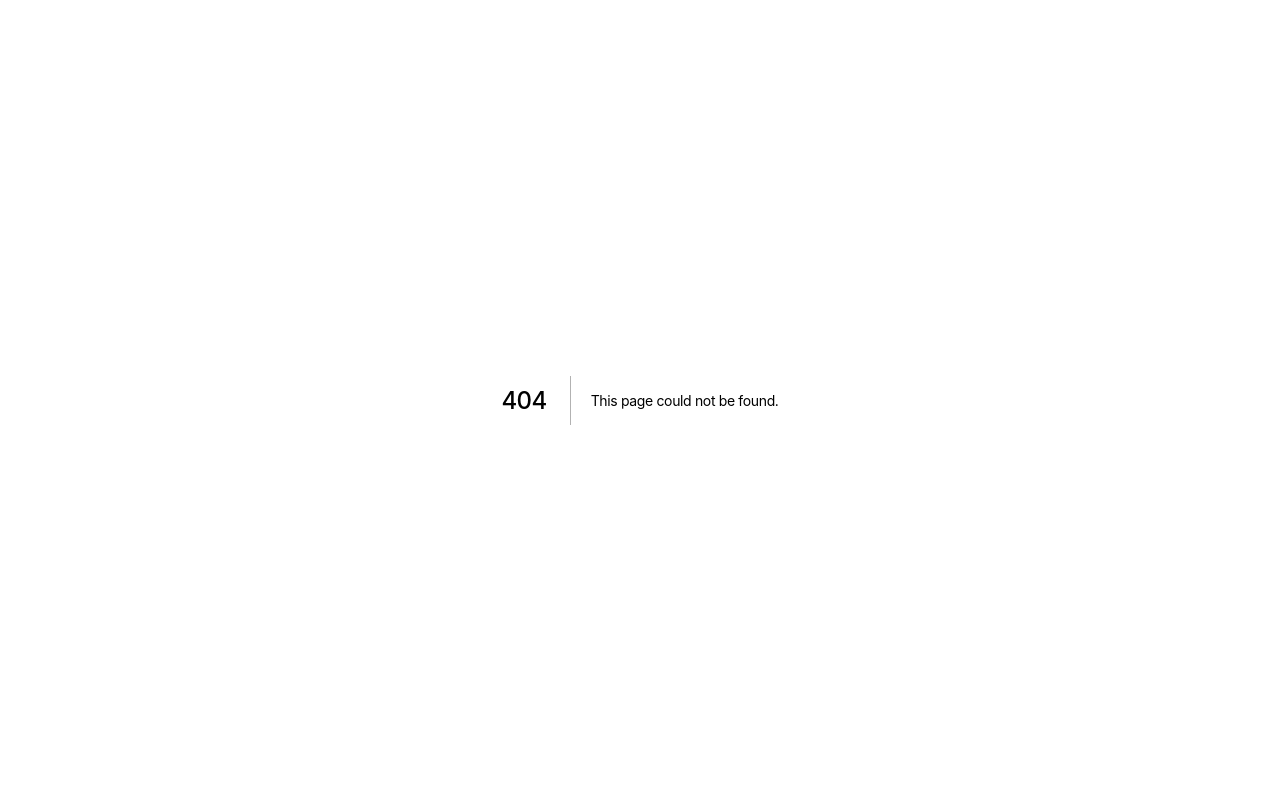
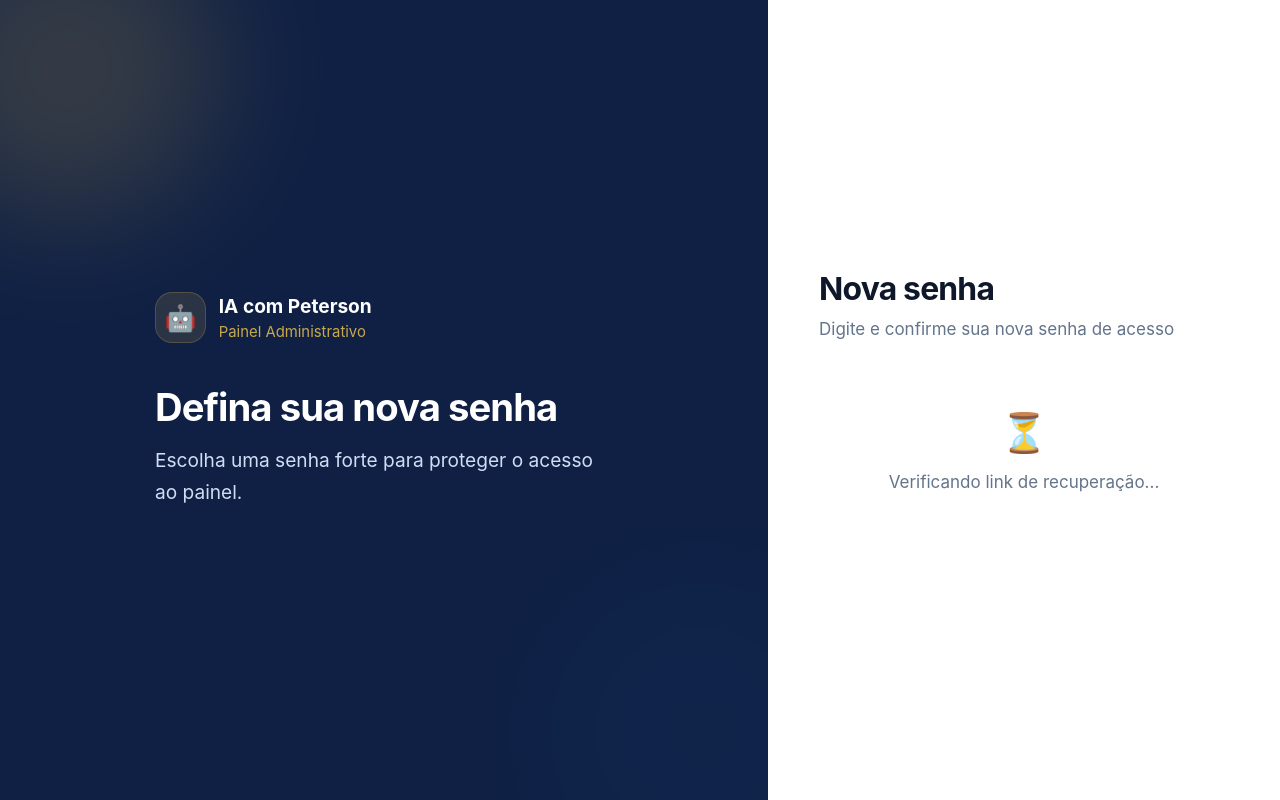
Before and after one commit to petersonoliveira14-debug/iacompeterson-crm, a Next.js app in the folder frontend/: page /auth/reset-password in a window 1280 px wide. Before the commit this address had no page. Built offline with nearby package versions, Linux system fonts and the light colour scheme; no server answers; a web font is replaced by a local one.

Commit message:
feat: página de reset de senha (/auth/reset-password) para recovery email do Supabase

```diff
--- /dev/null
+++ b/frontend/app/auth/reset-password/page.tsx
@@ -0,0 +1,157 @@
+"use client";
+
+import { useState, useEffect } from "react";
+import { useRouter } from "next/navigation";
+import { Eye, EyeOff } from "lucide-react";
+import { supabase } from "@/lib/supabase";
+import toast from "react-hot-toast";
+
+export default function ResetPasswordPage() {
+  const router = useRouter();
+  const [password, setPassword] = useState("");
+  const [confirm, setConfirm] = useState("");
+  const [showPassword, setShowPassword] = useState(false);
+  const [loading, setLoading] = useState(false);
+  const [ready, setReady] = useState(false);
+
+  useEffect(() => {
+    // Supabase coloca o access_token no hash da URL após o click no email
+    // Ex: /auth/reset-password#access_token=...&type=recovery
+    const hash = window.location.hash;
+    if (hash && hash.includes("type=recovery")) {
+      // O Supabase JS detecta o token do hash automaticamente na sessão
+      supabase.auth.getSession().then(({ data: { session } }) => {
+        if (session) {
+          setReady(true);
+        } else {
+          toast.error("Link expirado ou inválido. Solicite um novo.");
+        }
+      });
+    } else {
+      // Tentar pegar a sessão de qualquer forma (PKCE flow)
+      supabase.auth.getSession().then(({ data: { session } }) => {
+        if (session) {
+          setReady(true);
+        } else {
+          toast.error("Acesse via link do e-mail de recuperação.");
+        }
+      });
+    }
+  }, []);
+
+  const handleReset = async (e: React.FormEvent) => {
+    e.preventDefault();
+    if (password.length < 6) {
+      toast.error("A senha deve ter pelo menos 6 caracteres.");
+      return;
+    }
+    if (password !== confirm) {
+      toast.error("As senhas não coincidem.");
+      return;
+    }
+    setLoading(true);
+    try {
+      const { error } = await supabase.auth.updateUser({ password });
+      if (error) throw error;
+      toast.success("Senha definida com sucesso!");
+      setTimeout(() => router.push("/admin/login"), 1500);
+    } catch (err: any) {
+      toast.error(err?.message || "Erro ao definir senha.");
+    } finally {
+      setLoading(false);
+    }
+  };
+
+  return (
+    <div className="flex min-h-screen">
+      {/* Branding */}
+      <div
+        className="hidden lg:flex w-[60%] min-h-screen flex-col relative overflow-hidden"
+        style={{ background: "#0f2044" }}
+      >
+        <div className="absolute -top-20 -left-20 w-72 h-72 rounded-full opacity-20 blur-3xl" style={{ background: "#c9a84c" }} />
+        <div className="absolute -bottom-20 -right-20 w-72 h-72 rounded-full opacity-20 blur-3xl" style={{ background: "#163566" }} />
+        <div className="relative z-10 flex flex-col justify-center flex-1 px-12 max-w-[560px] mx-auto">
+          <div className="flex items-center gap-3 mb-10">
+            <div
+              className="w-12 h-12 rounded-2xl flex items-center justify-center text-2xl"
+              style={{ background: "rgba(201,168,76,0.15)", border: "1px solid rgba(201,168,76,0.25)" }}
+            >
+              🤖
+            </div>
+            <div>
+              <p className="text-white font-bold text-lg">IA com Peterson</p>
+              <p className="text-sm" style={{ color: "#c9a84c" }}>Painel Administrativo</p>
+            </div>
+          </div>
+          <h2 className="text-white font-bold text-4xl mb-4">
+            Defina sua nova senha
+          </h2>
+          <p className="text-lg leading-relaxed" style={{ color: "#d0def4" }}>
+            Escolha uma senha forte para proteger o acesso ao painel.
+          </p>
+        </div>
+      </div>
+
+      {/* Form */}
+      <div className="flex-1 flex flex-col justify-center px-6 py-12 lg:px-12 bg-white">
+        <div className="w-full max-w-[448px] mx-auto">
+          <div className="mb-8">
+            <h1 className="text-3xl text-slate-900 mb-2">Nova senha</h1>
+            <p className="text-base text-slate-500">Digite e confirme sua nova senha de acesso</p>
+          </div>
+
+          {ready ? (
+            <form onSubmit={handleReset} className="space-y-4">
+              <div>
+                <label className="block text-base font-medium text-slate-700 mb-1.5">Nova senha</label>
+                <div className="relative">
+                  <input
+                    type={showPassword ? "text" : "password"}
+                    className="input-field pr-12"
+                    placeholder="Mínimo 6 caracteres"
+                    value={password}
+                    onChange={e => setPassword(e.target.value)}
+                    required
+                    autoFocus
+                  />
+                  <button
+                    type="button"
+                    onClick={() => setShowPassword(v => !v)}
+                    className="absolute right-3 top-1/2 -translate-y-1/2 text-slate-400 hover:text-slate-600 transition-colors"
+                    tabIndex={-1}
+                  >
+                    {showPassword ? <EyeOff size={18} /> : <Eye size={18} />}
+                  </button>
+                </div>
+              </div>
+              <div>
+                <label className="block text-base font-medium text-slate-700 mb-1.5">Confirmar senha</label>
+                <input
+                  type={showPassword ? "text" : "password"}
+                  className="input-field"
+                  placeholder="Repita a senha"
+                  value={confirm}
+                  onChange={e => setConfirm(e.target.value)}
+                  required
+                />
+              </div>
+              <button
+                type="submit"
+                disabled={loading}
+                className="btn-primary w-full text-base py-4 mt-2 disabled:opacity-70"
+              >
+                {loading ? "Salvando..." : "Definir senha →"}
+              </button>
+            </form>
+          ) : (
+            <div className="text-center py-8">
+              <div className="text-4xl mb-4">⏳</div>
+              <p className="text-slate-500">Verificando link de recuperação...</p>
+            </div>
+          )}
+        </div>
+      </div>
+    </div>
+  );
+}
```
